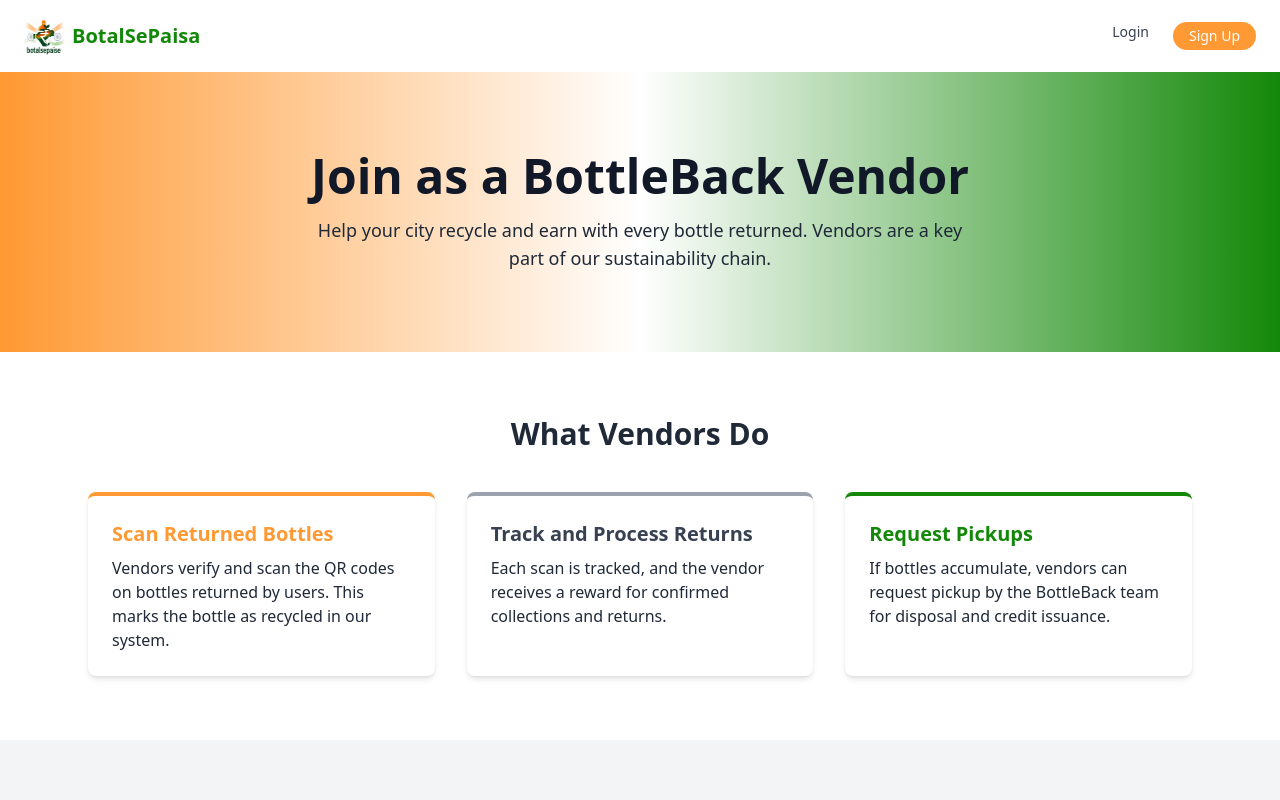
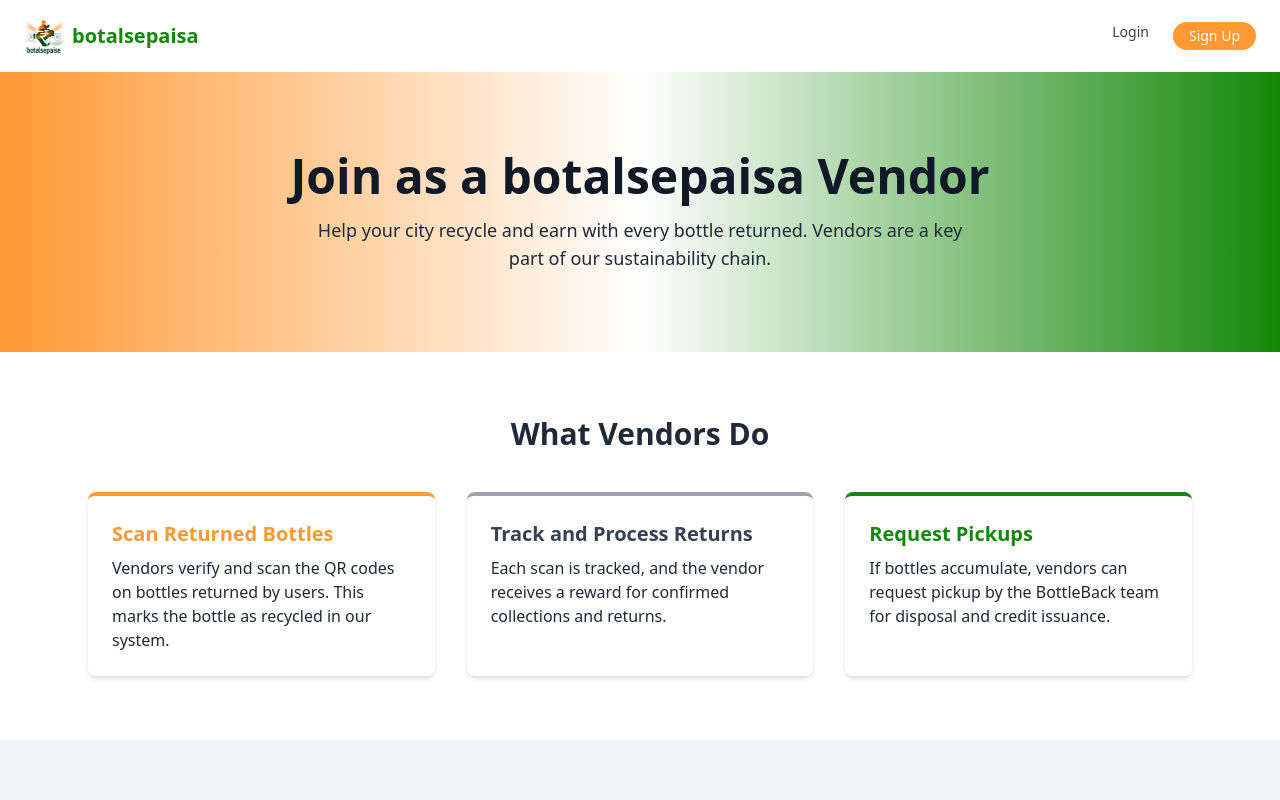
Before and after one commit to DanX06-lab/botalsepaisa_vendor, a plain HTML site: page index.html in a window 1280 px wide. Shown: the top 800 px of the page. Drawn offline with nearby package versions, Linux system fonts and the light colour scheme.

Commit message:
Update index.html

```diff
--- a/index.html
+++ b/index.html
@@ -26,7 +26,7 @@
     <nav class="flex justify-between items-center px-6 py-4 bg-white shadow animate__animated animate__fadeInDown">
         <div class="text-xl font-bold flex items-center space-x-2">
             <img src="images/main_logo.jpg" alt="logo" class="w-10 h-10">
-            <span class="text-[#138808]">BotalSePaisa</span>
+            <span class="text-[#138808]">botalsepaisa</span>
         </div>
         <div class="flex space-x-6 text-sm">
 
@@ -39,7 +39,7 @@
 
     <!-- Hero Section -->
     <section class="bg-gradient-to-r from-[#FF9933] via-white to-[#138808] py-20 text-center fade-up">
-        <h1 class="text-5xl font-bold text-gray-900">Join as a BottleBack Vendor</h1>
+        <h1 class="text-5xl font-bold text-gray-900">Join as a botalsepaisa Vendor</h1>
         <p class="mt-4 text-lg max-w-2xl mx-auto">Help your city recycle and earn with every bottle returned. Vendors
             are a key part of our sustainability chain.</p>
     </section>
```
